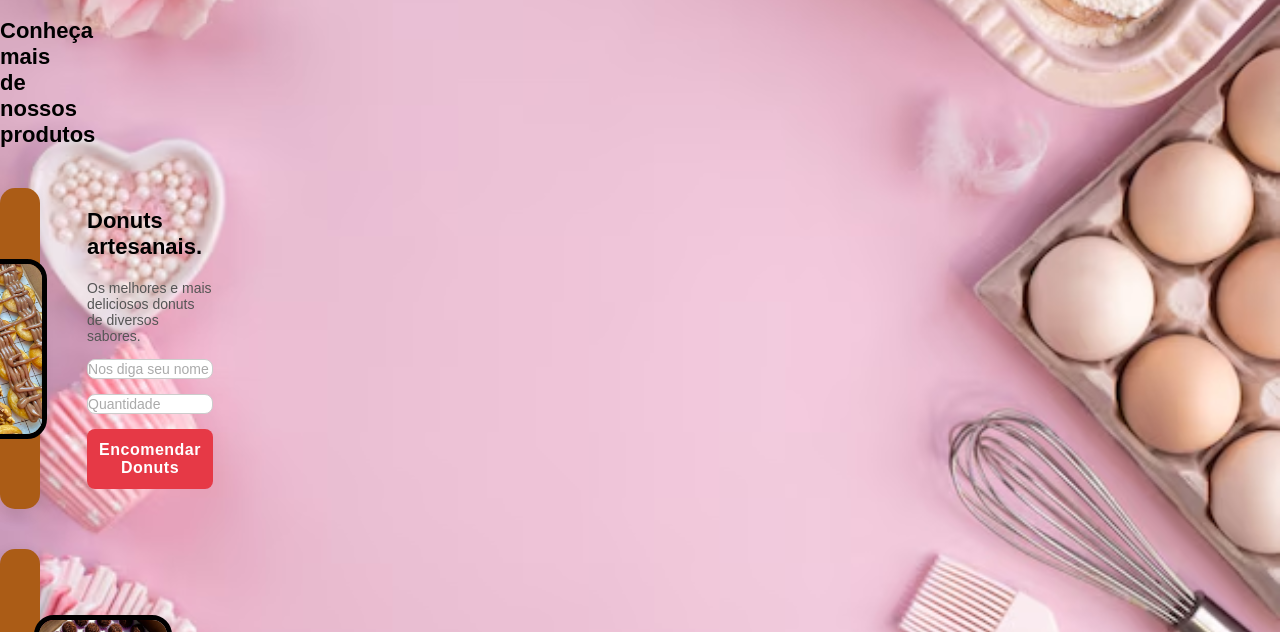
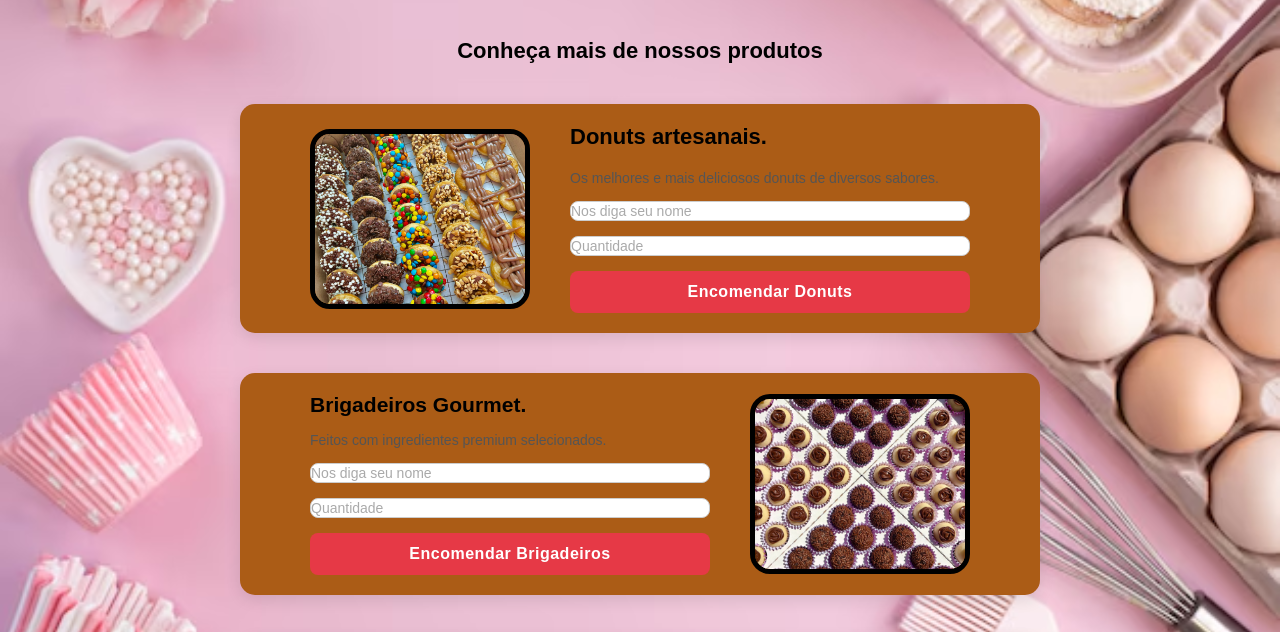
Before and after one commit to renan250318-creator/Loja-doces, a plain HTML site: page index.html in a window 1280 px wide. Shown: the part 91-723 px from the top of the page. Drawn offline with Linux system fonts and the light colour scheme.

Commit message:
Update style.css

```diff
--- a/style.css
+++ b/style.css
@@ -5,9 +5,9 @@
 }
 
 main{
-    max-width: 0px;
-    margin: none;
-    padding: 0px;
+    max-width: 1000px;
+    margin: auto;
+    padding: 20px;
 }
     header {
     text-align: center;
@@ -199,7 +199,7 @@ p{
     color: #555;
 }
 
-@media (max-width: 600px) {
+@media (max-width: 1000px) {
   body{  background-image: url('/Loja-doces/img/background.jpg');
       }
        .produto{
```
